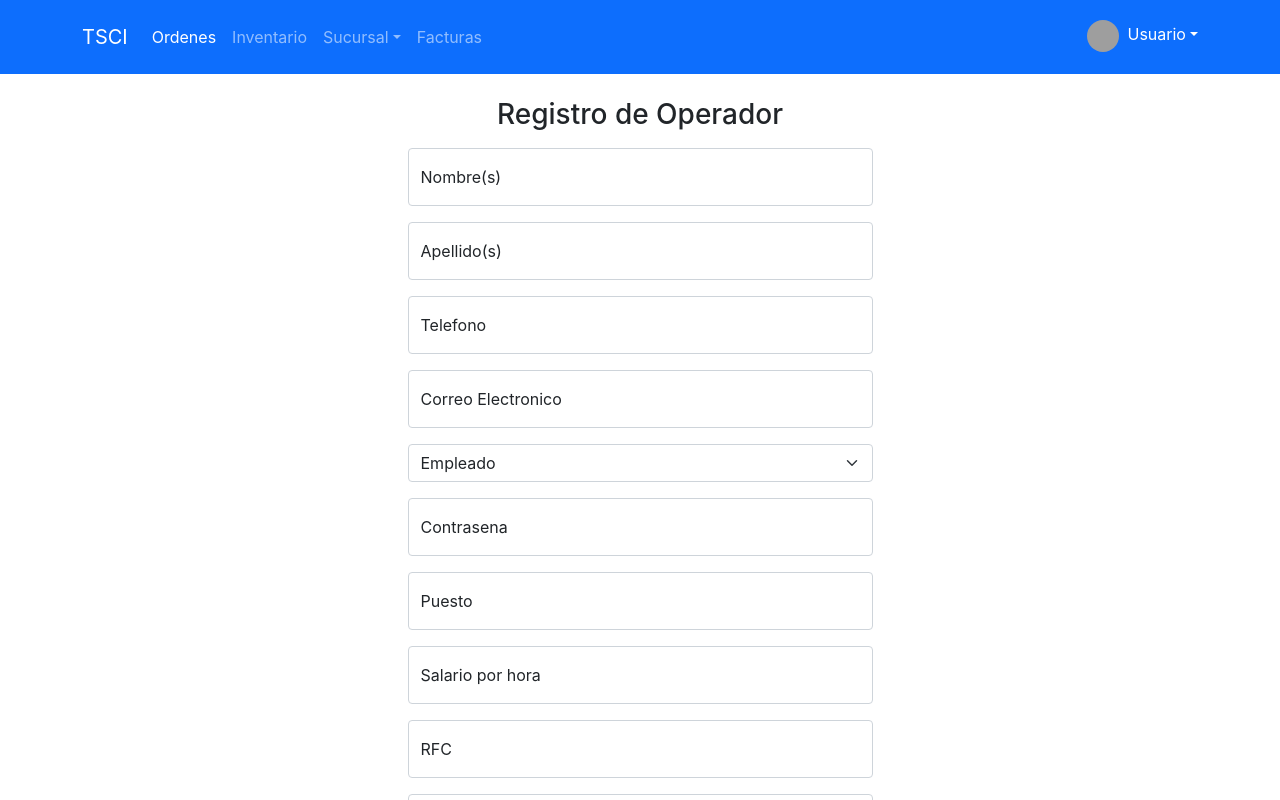
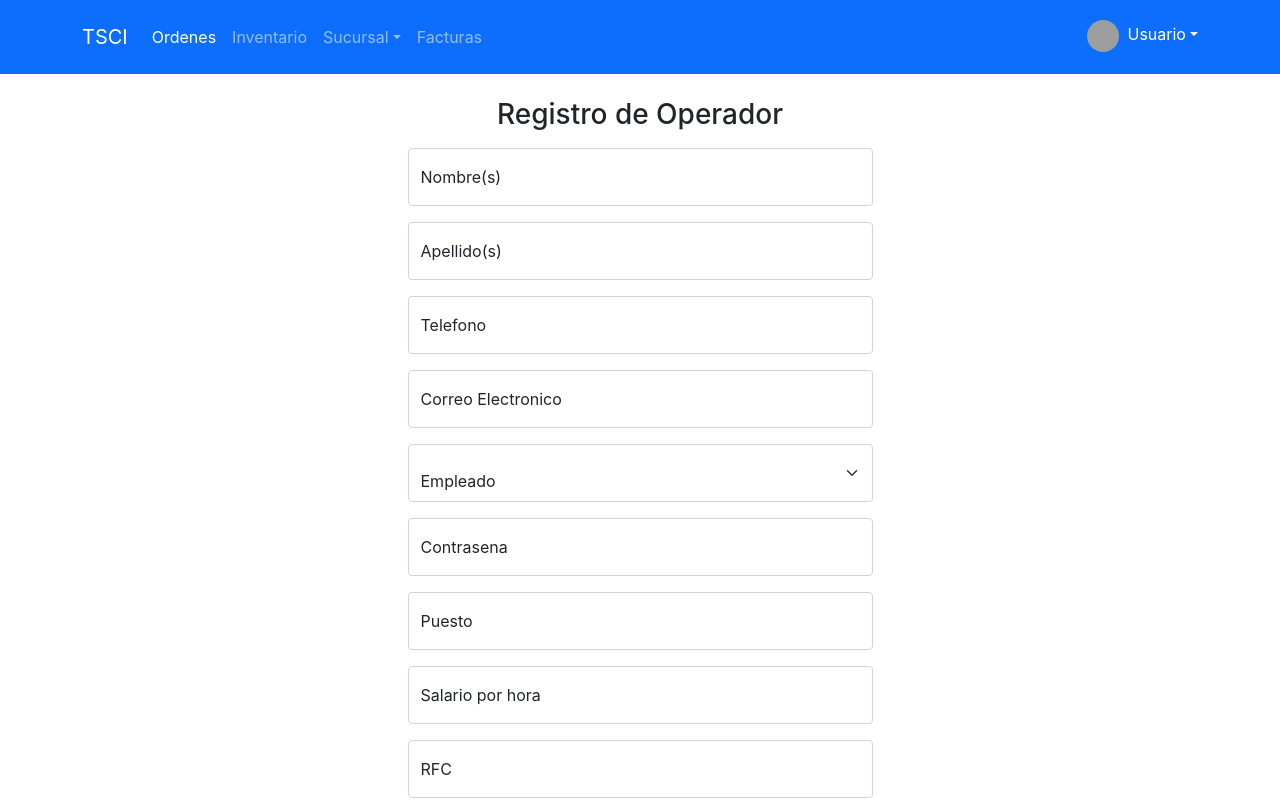
Before and after one commit to RafaelB23/TSCI, a React (Create React App) app in the folder client/: page /operador in a window 1280 px wide. Shown: the top 800 px of the page. Built offline with nearby package versions, Linux system fonts and the light colour scheme; no server answers; grey boxes are pictures that could not be loaded.

Commit message:
rol in db and form

```diff
--- a/client/src/pages/EmployeesPage.jsx
+++ b/client/src/pages/EmployeesPage.jsx
@@ -41,7 +41,7 @@ export function Emplpyees() {
               <th scope="col">Nombre</th>
               <th scope="col">Email</th>
               <th scope="col">Puesto</th>
-              <th scope="col">Area</th>
+              <th scope="col">Rol</th>
             </tr>
           </thead>
           <tbody>
@@ -55,10 +55,12 @@ export function Emplpyees() {
                     // navigate("/usuario/" + user._id);
                   }}
                 >
+                  {console.log(user)}
                   <td>{user._id}</td>
                   <td>{user.name.first_name + " " + user.name.last_name}</td>
                   <td className="text-break">{user.mail}</td>
                   <td className="text-start">{user.employment}</td>
+                  <td>{user.rol}</td>
                 </tr>
               ))
               .reverse()}
--- a/client/src/pages/NewEmployeePage.jsx
+++ b/client/src/pages/NewEmployeePage.jsx
@@ -101,10 +101,12 @@ export function NewEmployee() {
                 />
                 <label htmlFor="floatingInput">Correo Electronico</label>
               </div>
-              <Field as="select" name="color" className="form-select mb-3">
-                <option value="Empleado">Empleado</option>
-                <option value="Admin">Administrador</option>
-              </Field>
+              <div className="form-floating">
+                <Field as="select" name="rol" className="form-select mb-3" required>
+                  <option value="Empleado">Empleado</option>
+                  <option value="Admin">Administrador</option>
+                </Field>
+              </div>
               <div className="form-floating">
                 <Field
                   type="password"
```
Also changed, not shown: 1 other file (tests, documents, lock files or other folders).
